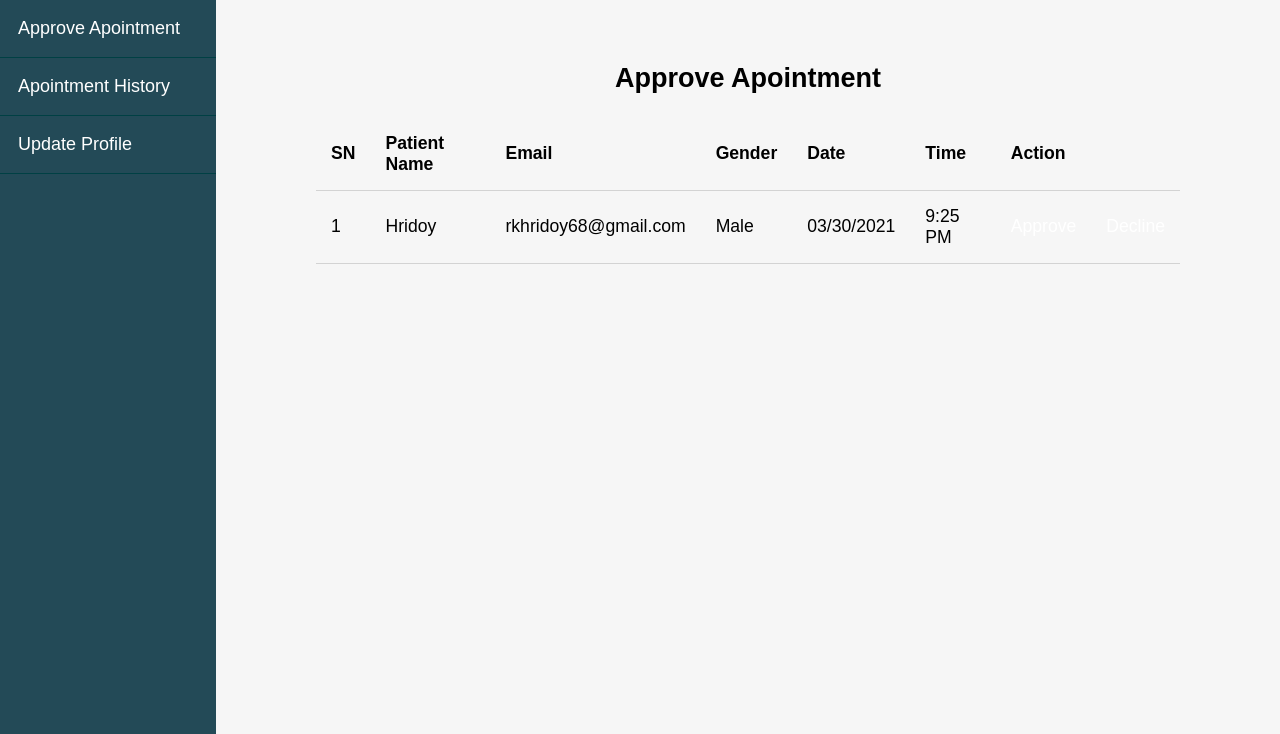
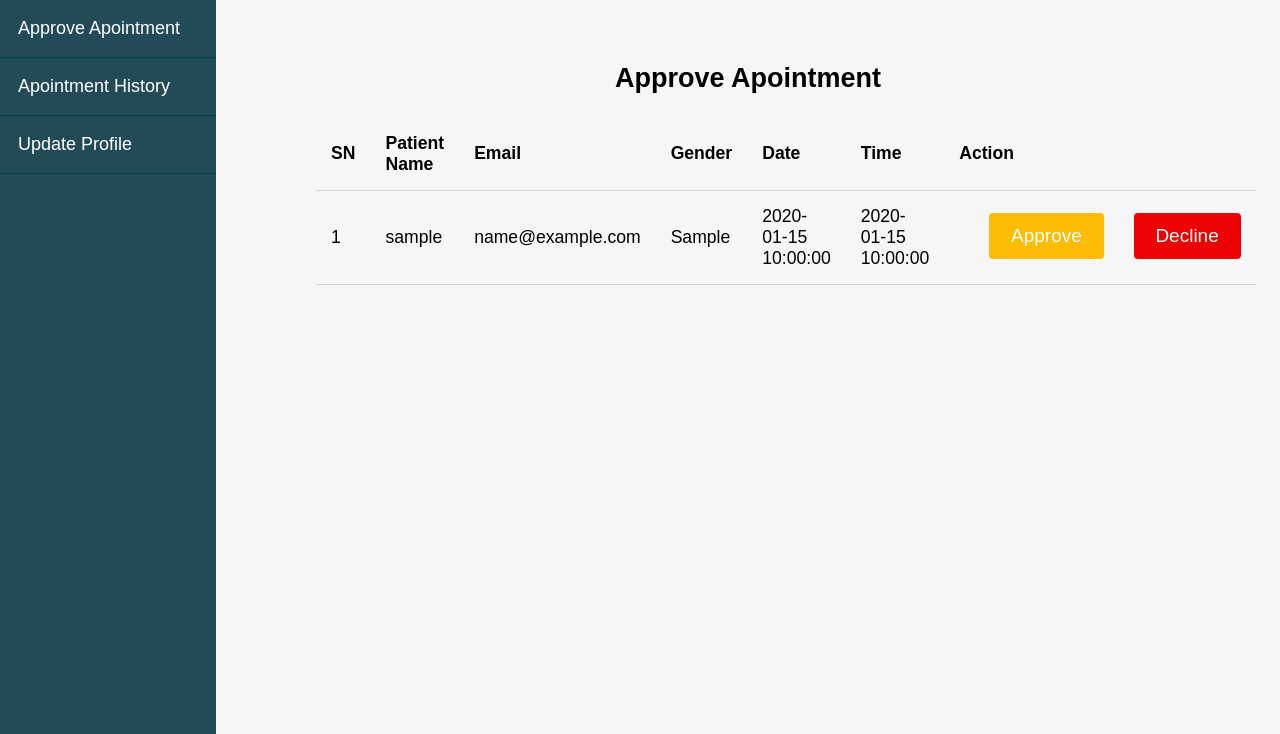
Before and after one commit to MatrixGlitch-Hridoy/HospitalManagementSystem, a PHP site: page /doctor/approve-appointment.php in a window 1280 px wide. Shown: the part 153-887 px from the top of the page. Run offline with PHP 8.4, Linux system fonts and the light colour scheme; the visitor is signed in with stand-in values (Sample User, id 1); tables that the repository leaves empty or names only in its code hold one stand-in row (values such as "Sample post"); some web fonts are replaced.

Commit message:
approved-appointment.php now functional

```diff
--- a/doctor/approve-appointment.php
+++ b/doctor/approve-appointment.php
@@ -7,7 +7,7 @@
   {
     header("Location:../doctor-login.php");
   }
-
+  $data = $db->displayApproved();
 ?>
 
 <!DOCTYPE html>
@@ -77,19 +77,33 @@
               <th>Gender</th>
               <th>Date</th>
               <th>Time</th>
-              <th colspan="2">Action</th>
+              <th colspan="3">Action</th>
             </thead>
             <tbody>
+            <?php
+              $sno=1;
+              if($data){
+              foreach($data as $value)
+              {
+            ?>
               <tr>
-                <td>1</td>
-                <td>Hridoy</td>
-                <td>rkhridoy68@gmail.com</td>
-                <td>Male</td>
-                <td>03/30/2021</td>
-                <td>9:25 PM</td>
-                <td><a href="#" class="delete">Approve</a></td>
-                <td><a href="#" class="delete">Decline</a></td>
+                <td><?php echo $sno++ ?></td>
+                <td><?php echo $value['username'] ?></td>
+                <td><?php echo $value['email'] ?></td>
+                <td><?php echo $value['gender'] ?></td>
+                <td><?php echo $value['date'] ?></td>
+                <td><?php echo $value['time'] ?></td>
+                <td></td>
+                <td><a href="update.php?editid=<?php echo $value['id']; ?>" class="edit btn-update btn-big ">Approve</a></td>
+                <td><a href="delete.php?deleteid=<?php echo $value['id']; ?>" class="delete btn-delete btn-big">Decline</a></td>
               </tr>
+              <?php } }
+              else{
+              ?>
+              <tr>
+                <td colspan="8" class="no-record">No records found</td>
+              </tr>
+              <?php } ?>
             </tbody>
           </table>
         </div>
```
